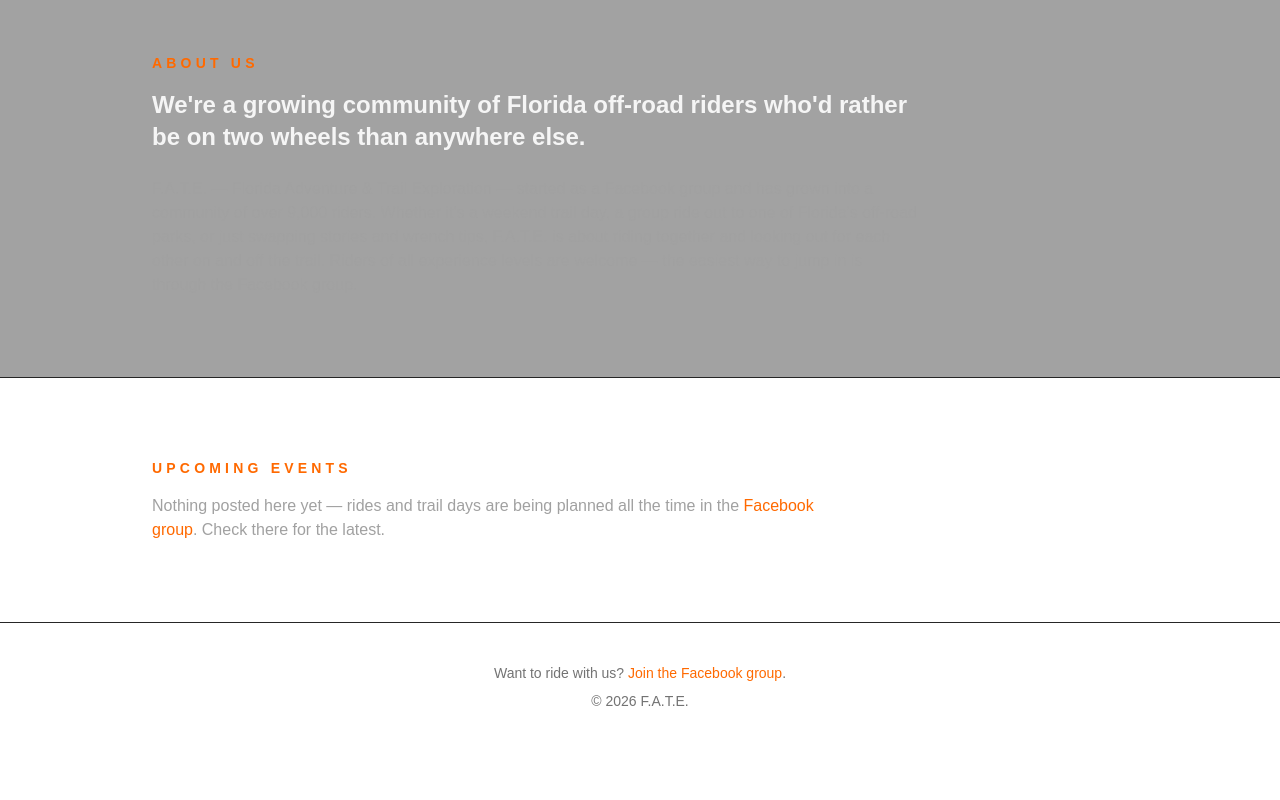
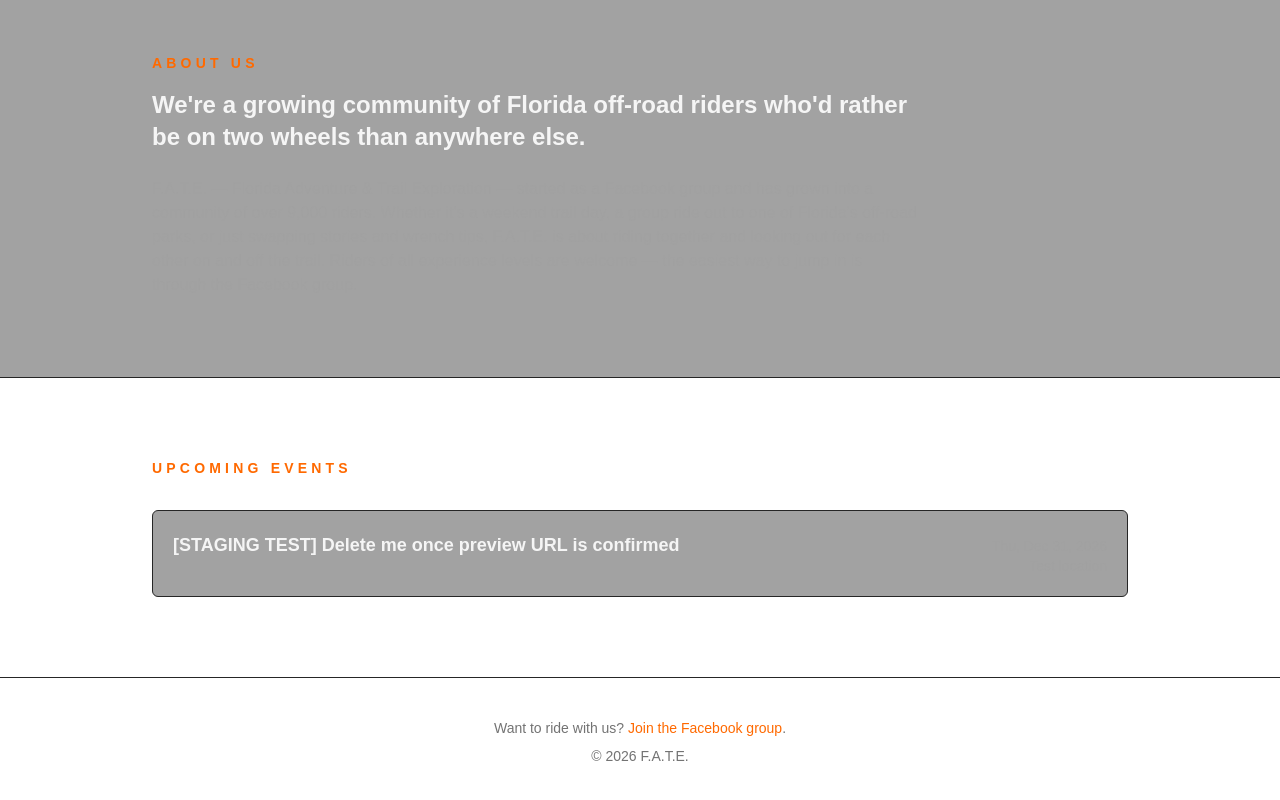
Before and after one commit to SkornF/fate, a Next.js app: page / in a window 1280 px wide. Shown: the part 647-1447 px from the top of the page. Before the commit the page ends 1398 px from the top, so only its background shows below. Built offline with nearby package versions, Linux system fonts and the light colour scheme.

Commit message:
Test: verify dev branch preview deploy

```diff
--- a/src/data/events.ts
+++ b/src/data/events.ts
@@ -8,4 +8,10 @@ export type FateEvent = {
 
 // Add new rides here. Keep dates in YYYY-MM-DD format.
 // Past events are automatically hidden from the site.
-export const events: FateEvent[] = [];
+export const events: FateEvent[] = [
+  {
+    title: "[STAGING TEST] Delete me once preview URL is confirmed",
+    date: "2026-12-31",
+    location: "Test location",
+  },
+];
```
